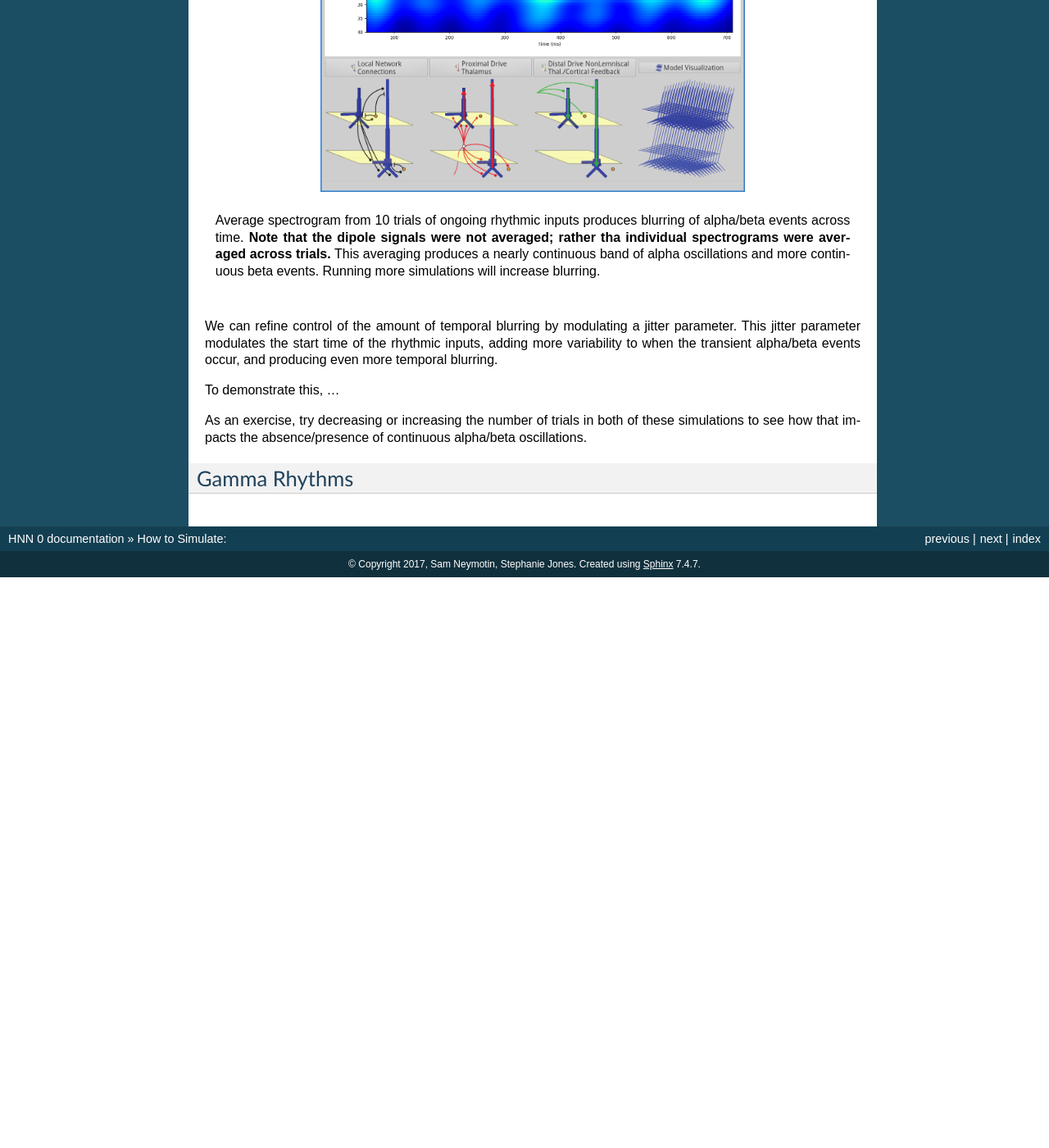
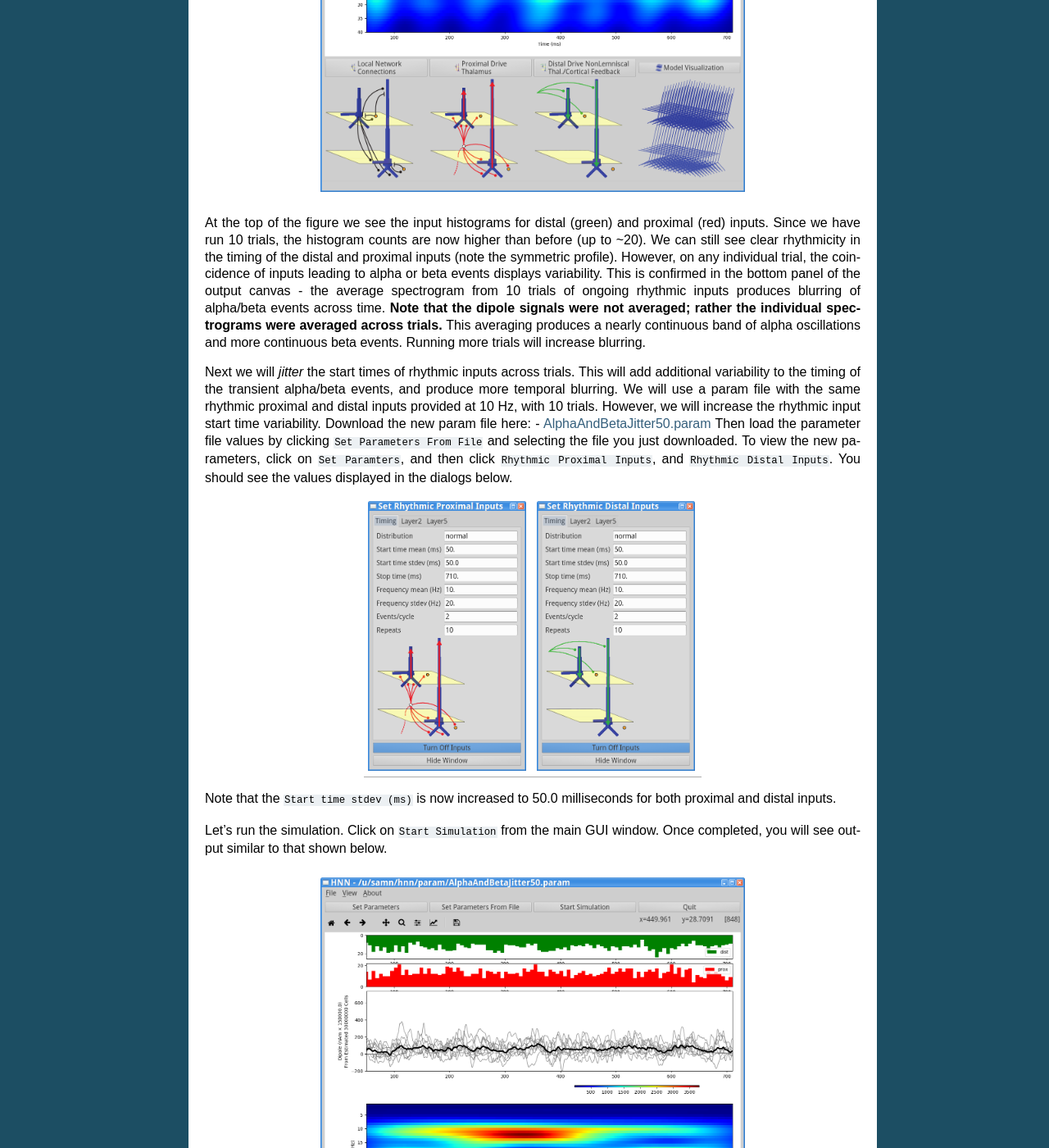
Before and after one commit to jonescompneurolab/hnn, a Sphinx documentation site: the page built from doc/howtosim.rst, in a window 1280 px wide and 1400 px high, scrolled down 26459 px. Shown: the whole window at 82% size. Built offline with Sphinx 7.4.7, drawn with Linux system fonts in a browser that asks for light colours; before the commit the page ends 27163 px from its top, so only the background shows below that; some of the changed text lies outside the part shown.

Commit message:
more on temporal blurring/jitter in tut

```diff
--- a/doc/howtosim.rst
+++ b/doc/howtosim.rst
@@ -716,19 +716,60 @@ Once completed, you will see output similar to that shown below.
 	:scale: 40%
 	:align: center
 
-	Average spectrogram from 10 trials of ongoing rhythmic inputs produces blurring of alpha/beta
-	events across time. **Note that the dipole signals were not averaged; rather tha individual
-	spectrograms were averaged across trials.** This averaging produces a nearly continuous band
-	of alpha oscillations and more continuous beta events. Running more simulations will increase blurring.
+At the top of the figure we see the input histograms for distal (green) and proximal (red) inputs. Since we
+have run 10 trials, the histogram counts are now higher than before (up to ~20). We can still see clear rhythmicity
+in the timing of the distal and proximal inputs (note the symmetric profile). However, on any individual trial,
+the coincidence of inputs leading to alpha or beta events displays variability. This is confirmed in the bottom
+panel of the output canvas - the average spectrogram from 10 trials of ongoing rhythmic inputs produces blurring
+of alpha/beta events across time. **Note that the dipole signals were not averaged; rather the individual
+spectrograms were averaged across trials.** This averaging produces a nearly continuous band
+of alpha oscillations and more continuous beta events. Running more trials will increase blurring.
 
-We can refine control of the amount of temporal blurring by modulating a jitter parameter.
-This jitter parameter modulates the start time of the rhythmic inputs, adding more variability
-to when the transient alpha/beta events occur, and producing even more temporal blurring.
+Next we will *jitter* the start times of rhythmic inputs across trials. This will add additional variability
+to the timing of the transient alpha/beta events, and produce more temporal blurring.
+We will use a param file with the same rhythmic proximal and distal inputs provided at 10 Hz, with
+10 trials. However, we will increase the rhythmic input start time variability.  Download the
+new param file here: - `AlphaAndBetaJitter50.param <../../param/AlphaAndBetaJitter50.param>`_
+Then load the parameter file values by clicking ``Set Parameters From File``
+and selecting the file you just downloaded. To view the new parameters,
+click on ``Set Paramters``, and then click ``Rhythmic Proximal Inputs``, and ``Rhythmic Distal Inputs``.
+You should see the values displayed in the dialogs below.
 
-To demonstrate this, ...
+.. |alphabjitter50proxtimingparamfig| image:: images/AlphaAndBetaJitter50ProxTimingparam.png
+        :scale: 40%
+	:align: bottom
 
-As an exercise, try decreasing or increasing the number of trials in both of these simulations to see how that
-impacts the absence/presence of continuous alpha/beta oscillations.
+.. |alphabjitter50disttimingparamfig| image:: images/AlphaAndBetaJitter50DistTimingparam.png
+        :scale: 40%
+	:align: bottom
+
++------------------------------------+------------------------------------+
+| |alphabjitter50proxtimingparamfig| | |alphabjitter50disttimingparamfig| |
++------------------------------------+------------------------------------+
+
+Note that the ``Start time stdev (ms)`` is now increased to 50.0 milliseconds for both proximal and distal inputs.
+
+Let's run the simulation. Click on ``Start Simulation``
+from the main GUI window.  Once completed, you will see output similar to that shown below.
+
+.. figure:: images/AlphaAndBetaJitter50Output.png
+	:scale: 40%
+	:align: center
+
+At the top of the figure we see the input histograms for distal (green) and proximal (red)
+inputs. If we were to look at an individual trial we would still see rhythmicity. However, since
+we are looking at input histograms across 10 trials with different start times for
+proximal/distal inputs, there is no rhythmicity present. Therefore, we would expect that
+start/stop times of alpha/beta events will be even more spread out temporally than before. This
+is confirmed in the bottom panel of the output canvas - the average spectrogram from 10 trials of
+ongoing rhythmic inputs with *jittered* start times produces additional blurring of alpha/beta
+events across time. **We emphasize again that the dipole signals were not averaged; rather the
+individual spectrograms were averaged across trials.** Running more trials will further increase
+blurring. This simulation has more similarity to the average spectrogram from 100 MEG trials
+shown above.
+
+**Exercise:** try decreasing or increasing the number of trials in both of these simulations to see how that
+impacts the blurring of alpha/beta power over time.
 
 Gamma Rhythms
 -------------
```
Also changed, not shown: doc/images/AlphaAndBetaJitter50DistTimingparam.png (added), doc/images/AlphaAndBetaJitter50Output.png (added), doc/images/AlphaAndBetaJitter50ProxTimingparam.png (added).
